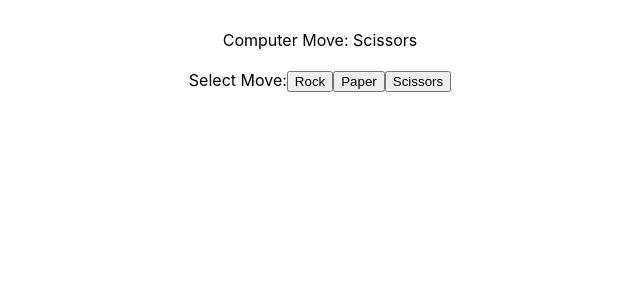
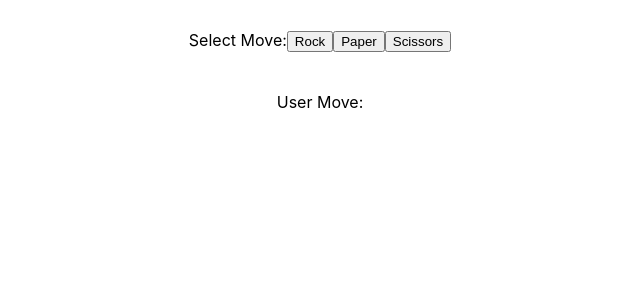
Before and after one commit to VolodymyrSemenov/levelup, a React (Create React App) app: page / in a window 1280 px wide. Shown: the top 300 px of the page, without its empty margins (320-960 px from the left). Built offline with nearby package versions, Linux system fonts and the light colour scheme.

Commit message:
Computer's first move isn't visible. User move buttons update computer's move

```diff
--- a/src/App.tsx
+++ b/src/App.tsx
@@ -9,22 +9,34 @@ function randomMove(): Move {
   return moveOptions[Math.floor(Math.random() * 3)];
 }
 
-function MoveSelectButton({name}: { name: string }) {
-  return <button>{name}</button>;
+function MoveSelectButton({
+  name,
+  handler,
+}: {
+  name: string;
+  handler: () => void;
+}) {
+  return <button onClick={handler}>{name}</button>;
 }
 
 function App() {
-  const [computerMove, setComputerMove] = React.useState<Move>(randomMove);
+  const [computerMove, setComputerMove] = React.useState<Move | null>(null);
+
+  const buttonHandler: () => void = () => {
+    setComputerMove(randomMove);
+  };
 
   return (
     <div className="App">
-      <div>Computer Move: {computerMove}</div>
       <div>
         Select Move:
-        <MoveSelectButton name="Rock" />
-        <MoveSelectButton name="Paper" />
-        <MoveSelectButton name="Scissors" />
+        <MoveSelectButton name="Rock" handler={buttonHandler} />
+        <MoveSelectButton name="Paper" handler={buttonHandler} />
+        <MoveSelectButton name="Scissors" handler={buttonHandler} />
       </div>
+
+      <div>{computerMove !== null ? `Computer Move: ${computerMove}` : ""}</div>
+      <div>User Move:   </div>
     </div>
   );
 }
```
Also changed, not shown: src/logo.svg (deleted).
